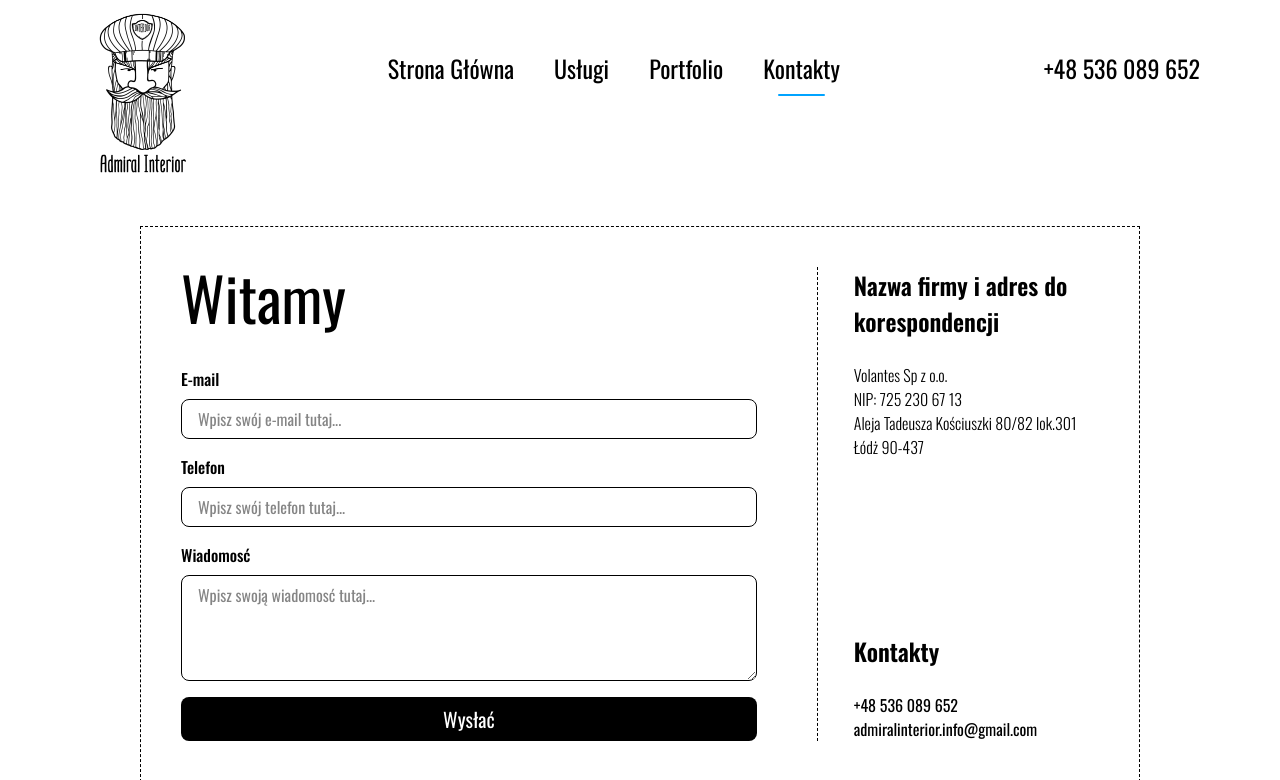
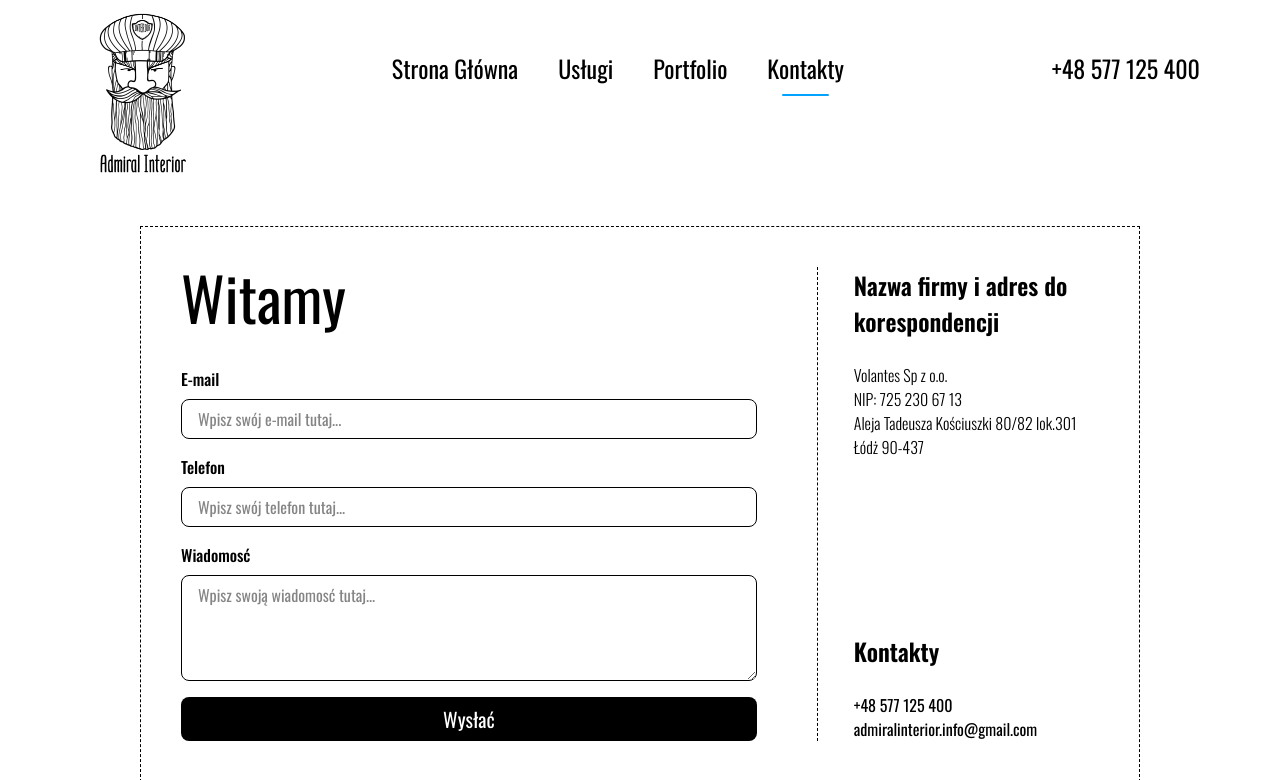
Before and after one commit to gorbatiukcom/admiral, a Next.js app: page /contacts in a window 1280 px wide. Shown: the top 780 px of the page. Built offline with nearby package versions, Linux system fonts and the light colour scheme.

Commit message:
Update phone number

```diff
--- a/src/app/contacts/page.tsx
+++ b/src/app/contacts/page.tsx
@@ -159,7 +159,7 @@ export default function Home() {
             Kontakty
           </Text>
           <Link
-            href="tel:+48536089652"
+            href="tel:+48577125400"
             fontSize={["14px", "16px"]}
             fontWeight={400}
             cursor="pointer"
@@ -167,7 +167,7 @@ export default function Home() {
               color: "brand.blue",
             }}
           >
-            +48 536 089 652
+            +48 577 125 400
           </Link>
           <Link
             href="mailto:admiralinterior.info@gmail.com"
--- a/src/components/header/header.tsx
+++ b/src/components/header/header.tsx
@@ -113,7 +113,7 @@ const DesktopHeader = ({
         ))}
       </Flex>
       <Link
-        href="tel:+48536089652"
+        href="tel:+48577125400"
         py={2}
         px={5}
         pt="48px"
@@ -126,7 +126,7 @@ const DesktopHeader = ({
           color: "brand.blue",
         }}
       >
-        +48 536 089 652
+        +48 577 125 400
       </Link>
     </Flex>
   );
@@ -223,6 +223,22 @@ const MobileHeader = ({
           </DrawerBody>
 
           <DrawerFooter p={4}>
+            <Flex flexDirection="column">
+              <Link
+                href="tel:+48577125400"
+                color="textPrimaryWhite"
+                fontSize={["14px", "18px"]}
+                lineHeight={["21px", "40px"]}
+                fontWeight={600}
+                cursor="pointer"
+                _hover={{
+                  color: "brand.blue",
+                }}
+                pb={2}
+              >
+                +48 577 125 400
+              </Link>
+
               <Flex width="100%" justifyContent="flex-end" gap={[4, 6]}>
                 {SocialMediaLinks.map(({ url, name }) => (
                   <Link
@@ -241,25 +257,10 @@ const MobileHeader = ({
                   </Link>
                 ))}
               </Flex>
+            </Flex>
           </DrawerFooter>
         </DrawerContent>
       </Drawer>
-      {/* <Link
-        href="tel:+48536089652"
-        py={2}
-        px={5}
-        pt="48px"
-        mr={-5}
-        color={color}
-        fontSize="20px"
-        lineHeight="40px"
-        cursor="pointer"
-        _hover={{
-          color: "brand.blue",
-        }}
-      >
-        +48 536 089 652
-      </Link> */}
     </Flex>
   );
 };
```
Lines whose indentation alone changed are shown as unchanged.
